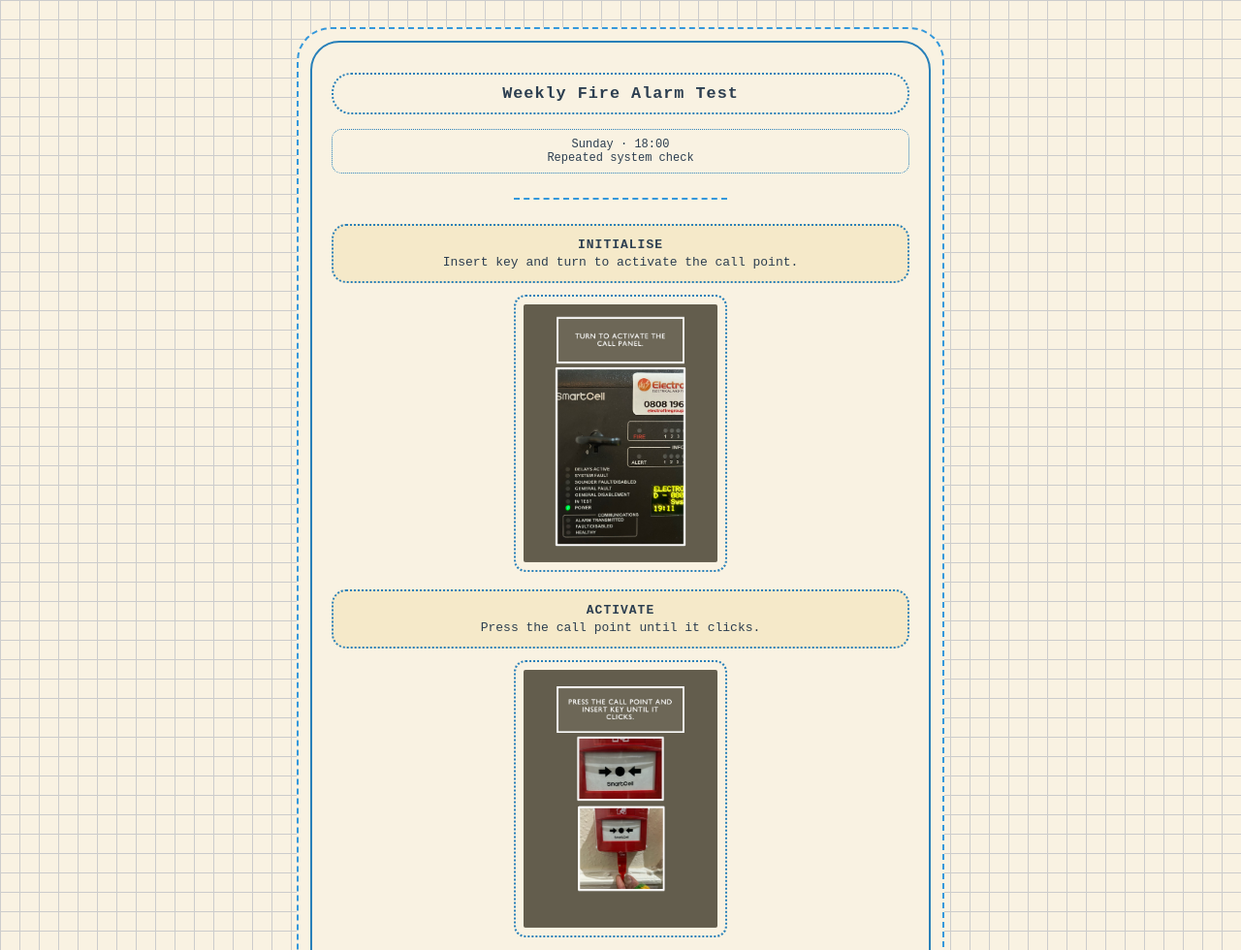
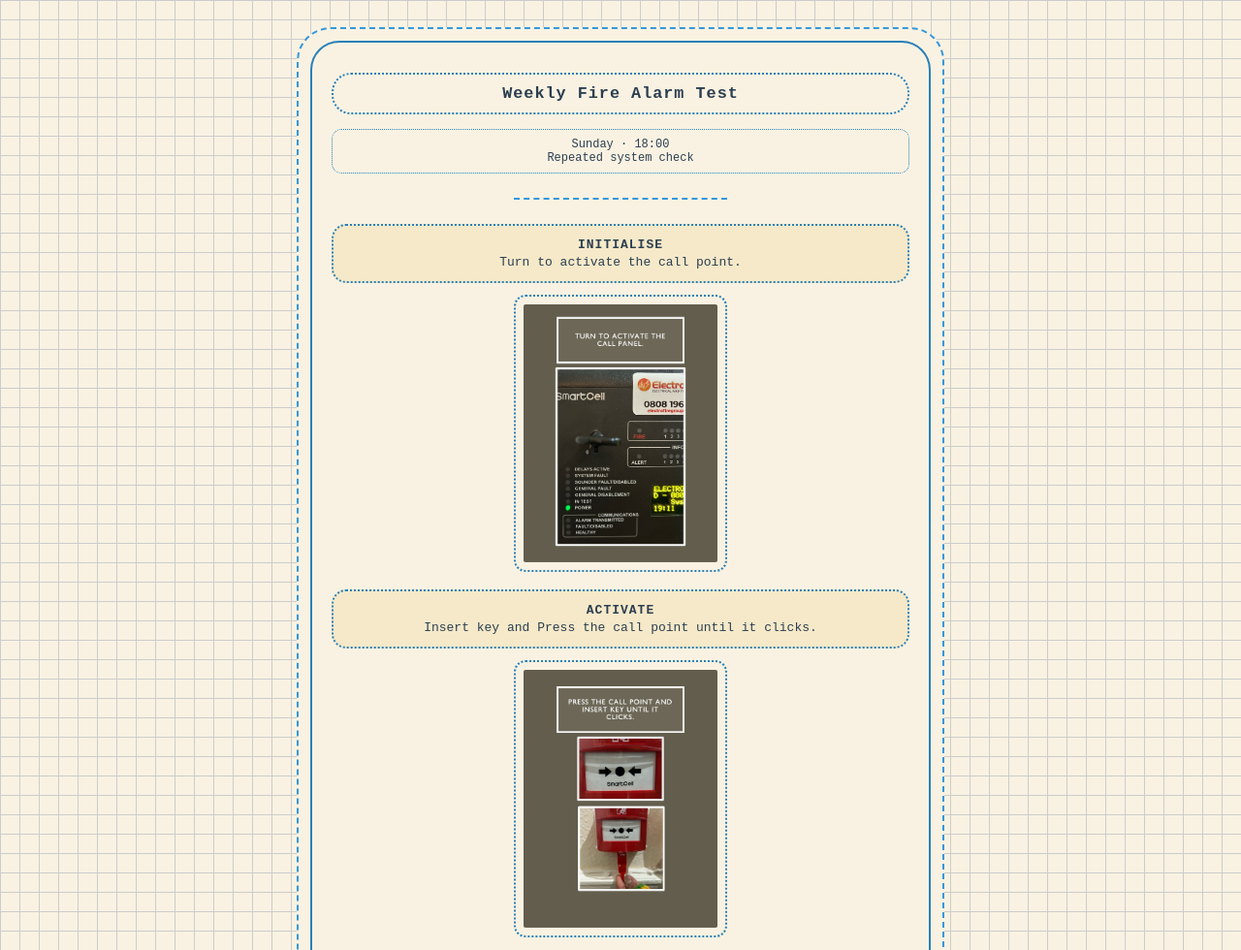
Before and after one commit to hsstokes/Weekly-fire-alarm-test, a plain HTML site: page index.html in a window 1280 px wide. Shown: the top 980 px of the page at 97% size. Drawn offline with Linux system fonts and the light colour scheme; files whose address does not match are found by name.

Commit message:
Update index.html

```diff
--- a/index.html
+++ b/index.html
@@ -149,7 +149,7 @@ footer p {
 
 	<div class="step">
 		<b>INITIALISE</b>
-		Insert key and turn to activate the call point.
+		Turn to activate the call point.
 	</div>
 	<figure class="image-container">
 		<img src="images/initialise-call-point-key.jpg"
@@ -159,7 +159,7 @@ footer p {
 
 	<div class="step">
 		<b>ACTIVATE</b>
-		Press the call point until it clicks.
+		Insert key and Press the call point until it clicks.
 	</div>
 	<figure class="image-container">
 		<img src="images/activate-call-point.jpg"
```
